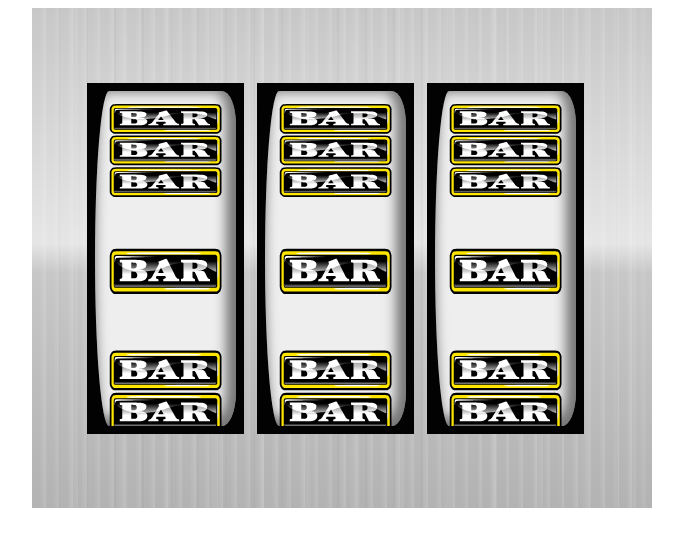
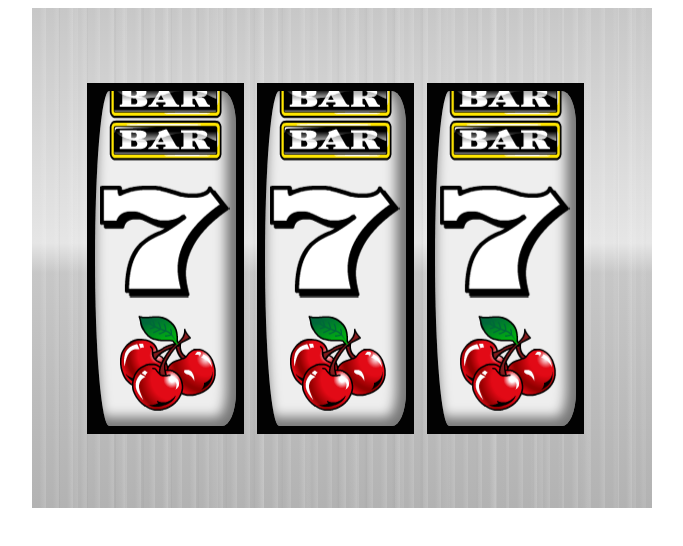
Before and after one commit to Anandamohinidasi/drv-game, an Angular app: page / in a window 1280 px wide. Shown: the top 546 px of the page, without its empty margins (298-981 px from the left). Built offline with nearby package versions, Linux system fonts and the light colour scheme.

Commit message:
Add poorly weel effect

```diff
--- a/src/app/app.component.scss
+++ b/src/app/app.component.scss
@@ -19,12 +19,18 @@
         .depth-giver {
             display: flex;
             justify-content: center;
+            -webkit-perspective: 1000px;
             .reel-container {
                 background-color: #020202;
                 padding: .5rem;
                 margin-right: .8rem;
                 overflow: hidden;
                 height: 335px;
+                /*-webkit-transition: -webkit-transform 5.33s;
+                transition: transform 5.33s; /* Animate the transform properties */
+              /*  -webkit-transform-style: preserve-3d;
+                transform-style: preserve-3d; */
+                transform: translate3d(0, 0, 0);
                 .reel {
                     display: flex;
                     flex-direction: column;
@@ -34,9 +40,31 @@
                     border-radius: 10% 10% 10% 10% / 50% 10% 10% 50%;
                    /* box-shadow: inset 0 0 1px rgba(0,0,0,.5),
                                             inset 0 5px 10px rgba(0,0,0,.3);*/
-                    box-shadow: inset -5px -4px 12px 5px rgba(0, 0, 0, 0.5),
+                    box-shadow: inset -5px -4px 12px 5px rgba(0, 0, 0, 0.5);
+                   /* -webkit-transform: translateZ(100px);
+                    transform: translateZ(100px);*/
+                    -webkit-transition: 3.3s;
+                    -moz-transition: 3.3s;
+                    transition: 3.3s;
+                   /* &:hover {
+                       img {
+                        animation: moveSlideshow 3s linear infinite
+                       }
+                    }*/
+                    transform: translate3d(0, 0, 0);
+                    img {
+                        transform: translate3d(0, 0, 0);
+                        background-position: 0 -200px;
+                    animation: moveSlideshow 12s linear infinite;
+                }
                 }
             }
         }
     }
 }
+
+@keyframes moveSlideshow {
+    100% {
+        transform: translateY(-360%)
+    }
+}
```
